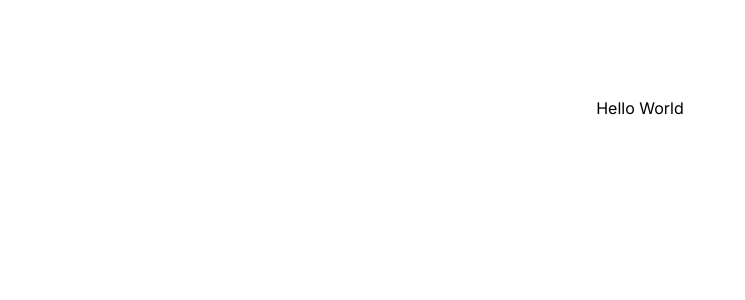
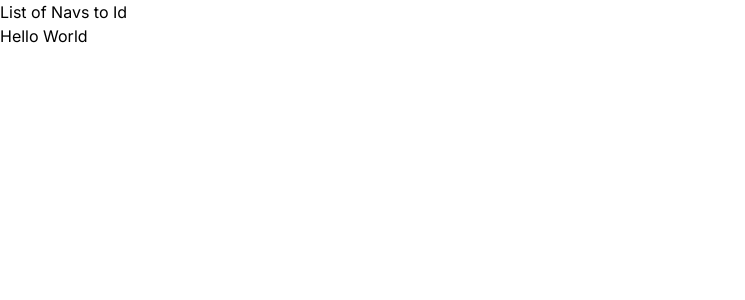
Before and after one commit to shifat0/portfolio, a Next.js app: page / in a window 1280 px wide. Shown: the top 300 px of the page, without its empty margins (0-745 px from the left). Built offline with nearby package versions, Linux system fonts and the light colour scheme.

Commit message:
nav component created

```diff
--- /dev/null
+++ b/app/components/nav.tsx
@@ -0,0 +1,3 @@
+export const Nav = () => {
+  return <nav>List of Navs to Id</nav>;
+};
--- a/app/page.tsx
+++ b/app/page.tsx
@@ -1,6 +1,9 @@
+import { Nav } from "./components/nav";
+
 export default function Home() {
   return (
-    <main className="flex min-h-screen flex-col items-center justify-between p-24">
+    <main>
+      <Nav />
       <h1>Hello World</h1>
     </main>
   );
```
